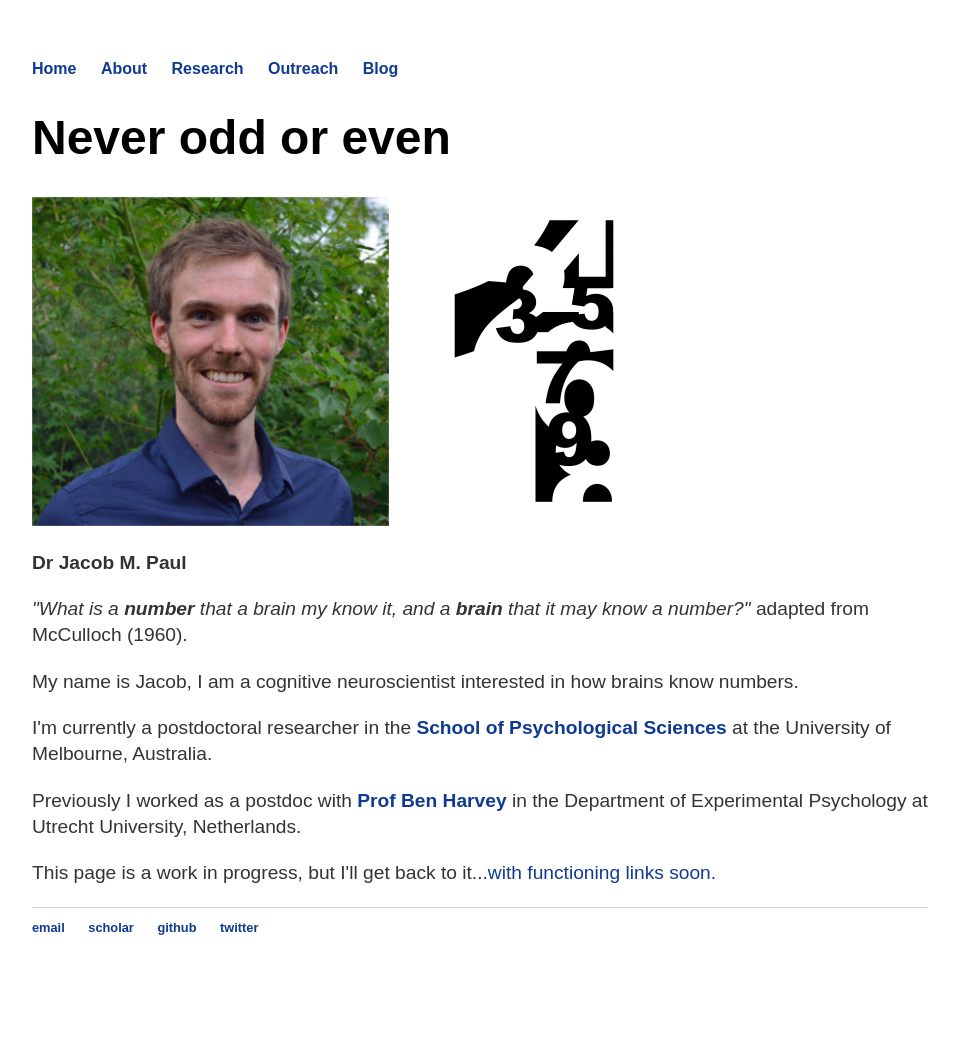
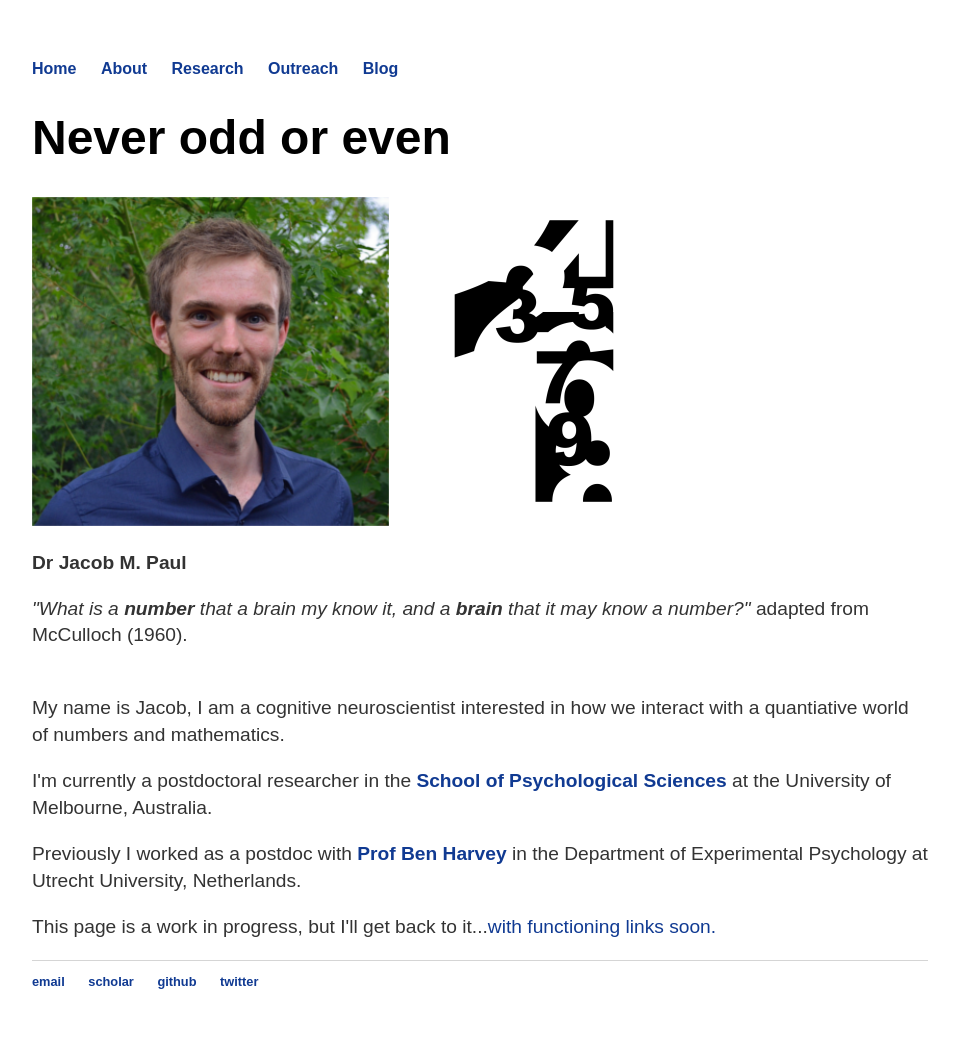
Before and after one commit to jacobmpaul/jacobmpaul.github.io, a Jekyll site: the page built from index.html, in a window 1280 px wide. Shown: the whole page, without its empty margins (160-1119 px from the left). Built offline with Jekyll 4.4.1, drawn with Linux system fonts in a browser that asks for light colours; before the commit the page ends 995 px from its top, so only the background shows below that.

Commit message:
Update index.html

```diff
--- a/index.html
+++ b/index.html
@@ -8,7 +8,7 @@
 	<p><b>Dr Jacob M. Paul</b></p>
 	<p><i>"What is a <b>number</b> that a brain my know it, and a <b>brain</b> that it may know a number?"</i> adapted from McCulloch (1960).</p>
 
-	<p>My name is Jacob, I am a cognitive neuroscientist interested in how brains know numbers.</p>
+	<p><br>My name is Jacob, I am a cognitive neuroscientist interested in how we interact with a quantiative world of numbers and mathematics.</p>
 
 	<p>I'm currently a postdoctoral researcher in the <b><a href="https://findanexpert.unimelb.edu.au/profile/426619-jacob-paul">School of Psychological Sciences</a></b> at the University of Melbourne, Australia.<p>
 
```
